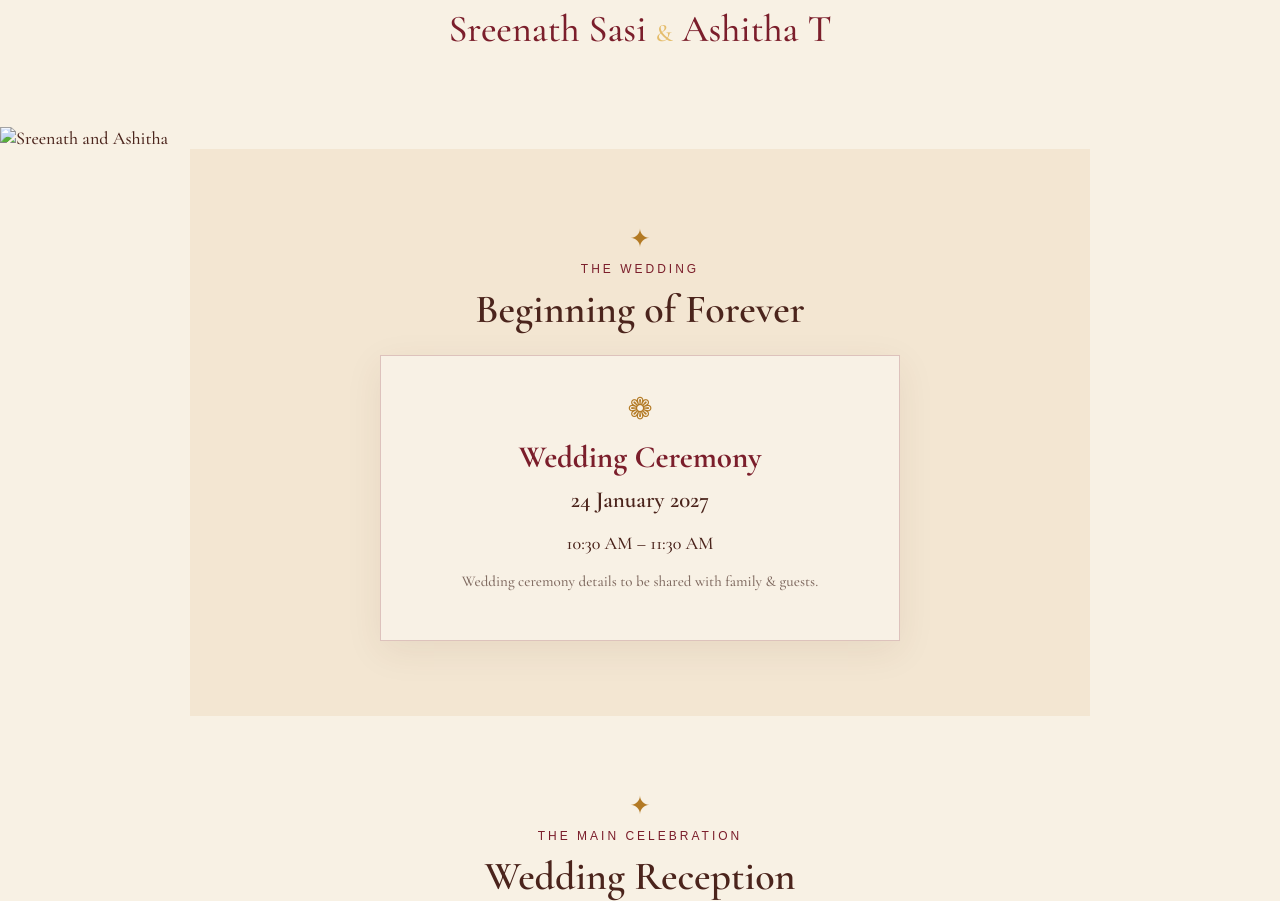
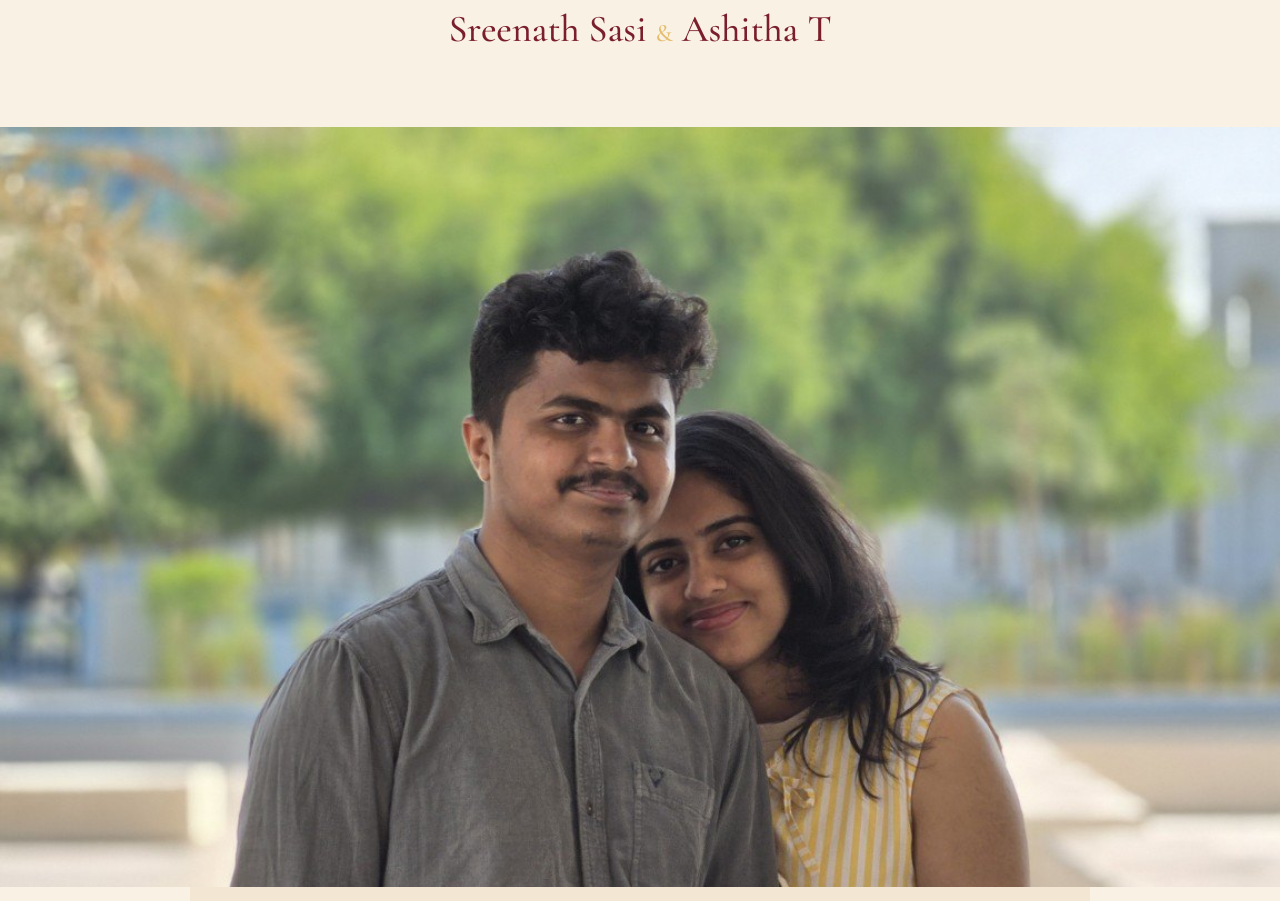
Before and after one commit to sreenathsasi33/SreenathWedsAshi, a plain HTML site: page index.html in a window 1280 px wide. Shown: the part 1100-2001 px from the top of the page. Drawn offline with nearby package versions, Linux system fonts and the light colour scheme.

Commit message:
Update index.html

```diff
--- a/index.html
+++ b/index.html
@@ -42,7 +42,7 @@
 </section>
 
 <section class="photo-feature">
-  <img src="images/photo/photo2.jpg" alt="Sreenath and Ashitha">
+  <img src="photos/photo2.jpg" alt="Sreenath and Ashitha">
 </section>
 
 <section class="events section">
```
